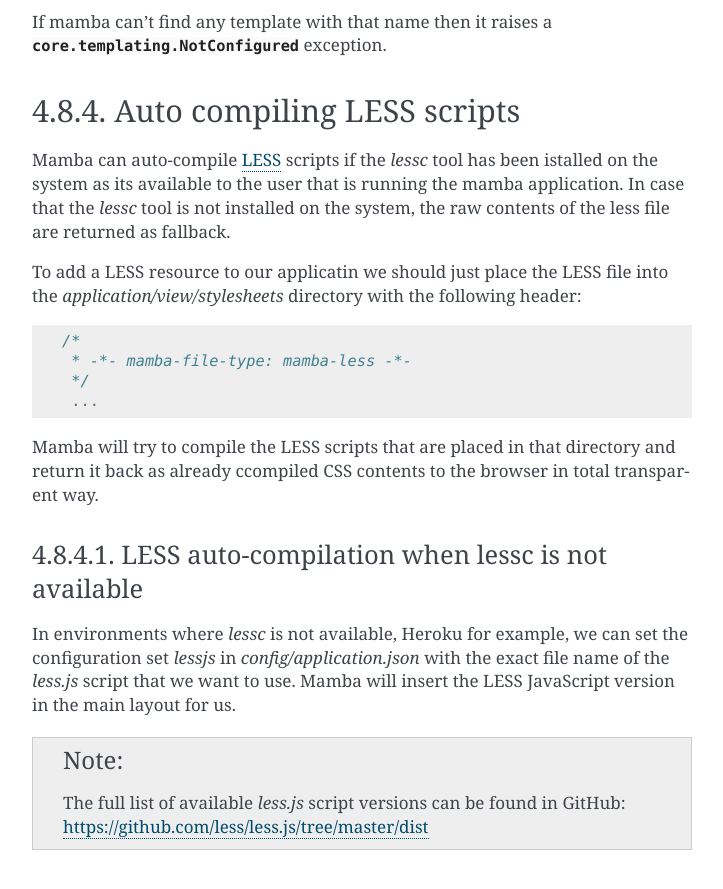
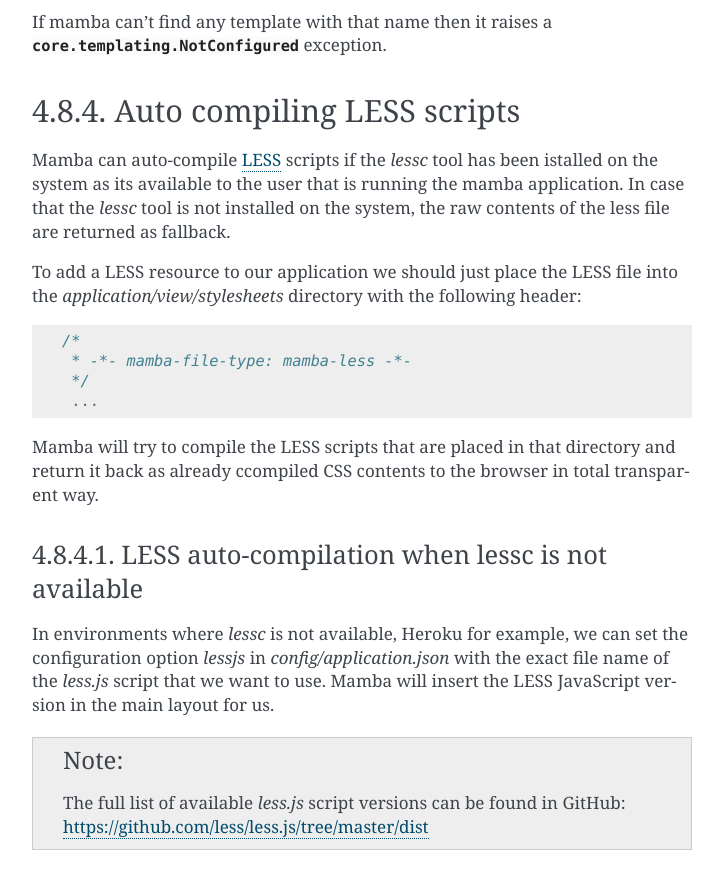
Before and after one commit to PyMamba/mamba-framework, a Sphinx documentation site: the page built from docs/development/view.rst, in a window 1280 px wide and 900 px high, scrolled down 6947 px. Shown: the top 889 px of the window, without its empty margins (388-1111 px from the left). Built offline with Sphinx 7.4.7, drawn with Linux system fonts in a browser that asks for light colours; pages that are not in the unit, such as notebooks, are missing from menus.

Commit message:
fixed some typos in documentation

```diff
--- a/docs/development/view.rst
+++ b/docs/development/view.rst
@@ -281,7 +281,7 @@ Auto compiling LESS scripts
 Mamba can auto-compile `LESS <http://lesscss.org/>`_ scripts if the `lessc` tool has been istalled on the system as its available to the user that is running the mamba application.
 In case that the `lessc` tool is not installed on the system, the raw contents of the less file are returned as fallback.
 
-To add a |less| resource to our applicatin we should just place the |less| file into the `application/view/stylesheets` directory with the following header:
+To add a |less| resource to our application we should just place the |less| file into the `application/view/stylesheets` directory with the following header:
 
 .. sourcecode:: css
 
@@ -295,7 +295,7 @@ Mamba will try to compile the |less| scripts that are placed in that directory a
 |less| auto-compilation when lessc is not available
 ---------------------------------------------------
 
-In environments where `lessc` is not available, Heroku for example, we can set the configuration set `lessjs` in `config/application.json` with the exact file name of the `less.js` script that we want to use.
+In environments where `lessc` is not available, Heroku for example, we can set the configuration option `lessjs` in `config/application.json` with the exact file name of the `less.js` script that we want to use.
 Mamba will insert the |less| JavaScript version in the main layout for us.
 
 .. note ::
```
